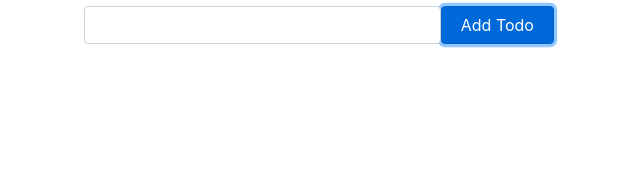
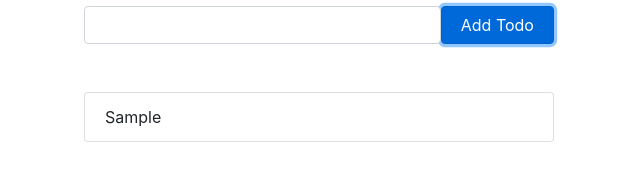
Before and after one commit to alfianandinugraha/todoo, a React (Create React App) app: page / in a window 1280 px wide. Both pictures are taken after typing "Sample" into the empty fields and a click on the button "Add Todo". Shown: the part 114-300 px from the top of the page, without its empty margins (321-961 px from the left). Built offline with nearby package versions, Linux system fonts and the light colour scheme.

Commit message:
feat(app): add TodoItem element

```diff
--- a/src/App.tsx
+++ b/src/App.tsx
@@ -5,12 +5,16 @@ import {
   Container,
   FormControl,
   InputGroup,
+  ListGroup,
   Row,
 } from 'react-bootstrap'
+import { Todo } from 'Types'
+import TodoItem from './components/TodoItem'
 
 const App = (): ReactElement => {
   const [inputTodo, setInputTodo] = useState('')
   const [errorInputTodo, setErrorInputTodo] = useState('')
+  const [todos, setTodos] = useState<Todo[]>([])
 
   const inputTodoHandler = (e: React.ChangeEvent<HTMLInputElement>) => {
     const newValue = e.target.value
@@ -21,6 +25,9 @@ const App = (): ReactElement => {
   const addTodoHandler = () => {
     setErrorInputTodo(!inputTodo ? 'Please fill todo' : '')
     setInputTodo('')
+
+    if (inputTodo)
+      setTodos([{ id: Math.random().toString(), content: inputTodo }, ...todos])
   }
 
   return (
@@ -59,6 +66,15 @@ const App = (): ReactElement => {
           </Button>
         </Col>
       </Row>
+      <Row className="mt-5">
+        <Col>
+          <ListGroup>
+            {todos.map((todo) => (
+              <TodoItem todo={todo} key={todo.id} />
+            ))}
+          </ListGroup>
+        </Col>
+      </Row>
     </Container>
   )
 }
--- /dev/null
+++ b/src/components/TodoItem/index.tsx
@@ -0,0 +1,15 @@
+import React from 'react'
+import { ListGroup } from 'react-bootstrap'
+import { Todo } from 'Types'
+
+interface TodoItemProps {
+  todo: Todo
+}
+
+const TodoItem = ({ todo }: TodoItemProps): React.ReactElement => (
+  <ListGroup.Item>
+    <main data-testid="todo-body">{todo.content}</main>
+  </ListGroup.Item>
+)
+
+export default TodoItem
```
Also changed, not shown: 2 other files (tests, documents, lock files or other folders).
